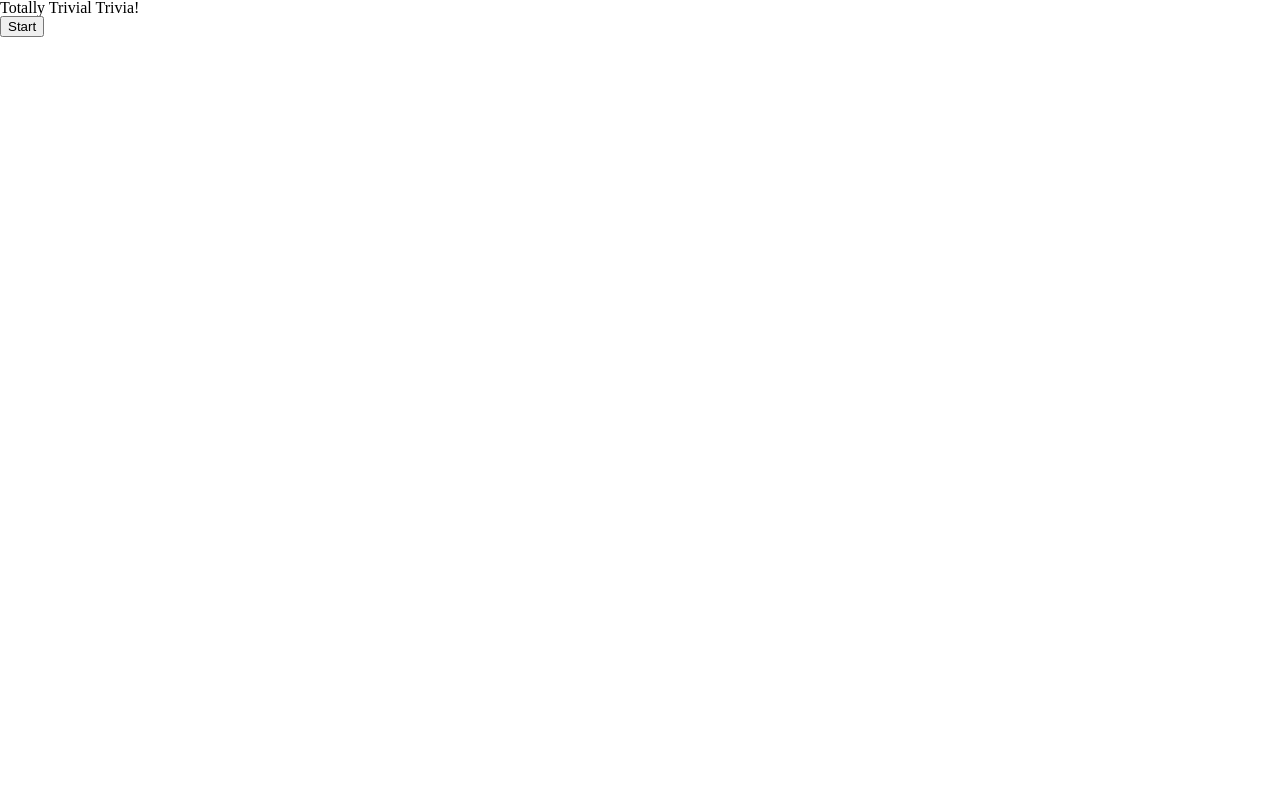
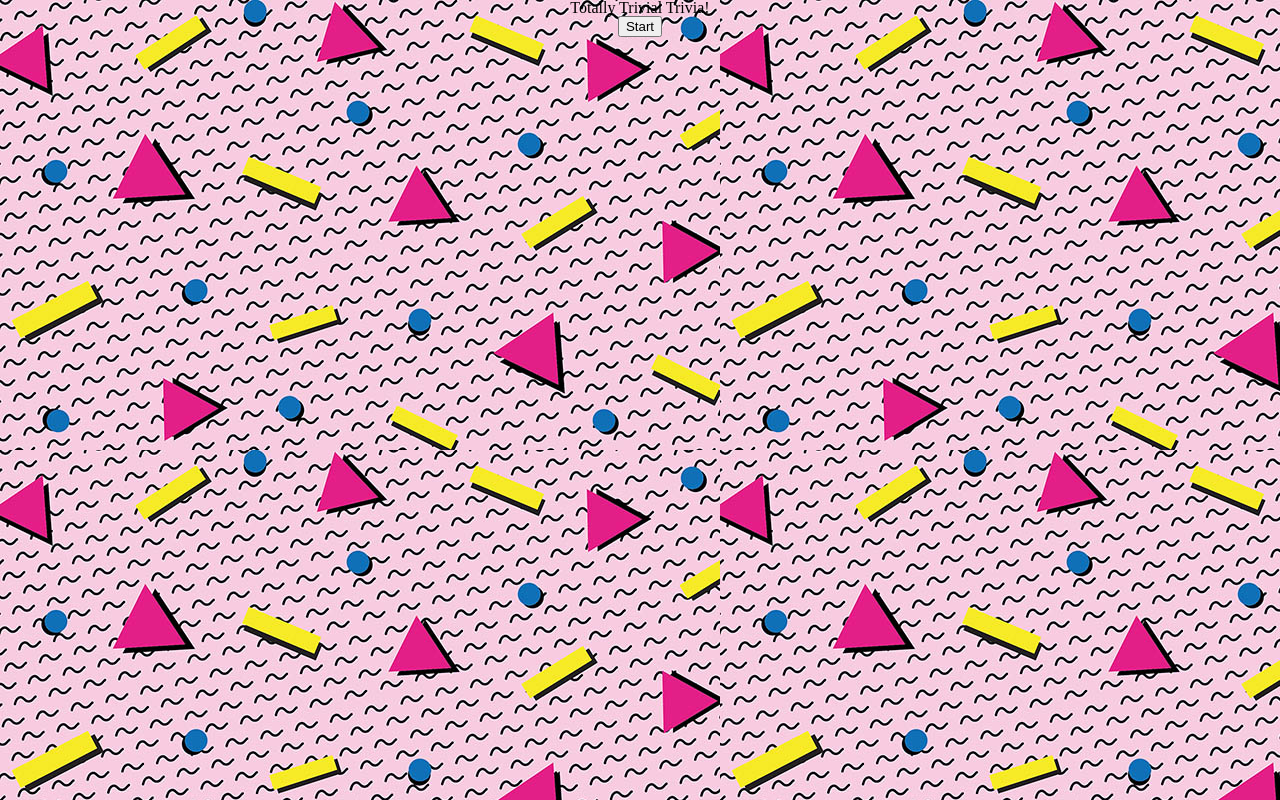
Before and after one commit to dacup72/Trivia-Game, a plain HTML site: page index.html in a window 1280 px wide. Drawn offline with nearby package versions, Linux system fonts and the light colour scheme; a web font is replaced by a local one.

Commit message:
Added background image

```diff
--- a/assets/css/style.css
+++ b/assets/css/style.css
@@ -3,7 +3,10 @@ body {
   height: 100%;
 }
 
-
+body {
+  text-align: center;
+  background-image: url("../images/tacky.jpg");
+}
 
 
 
```
Also changed, not shown: assets/images/tacky.jpg (added).
